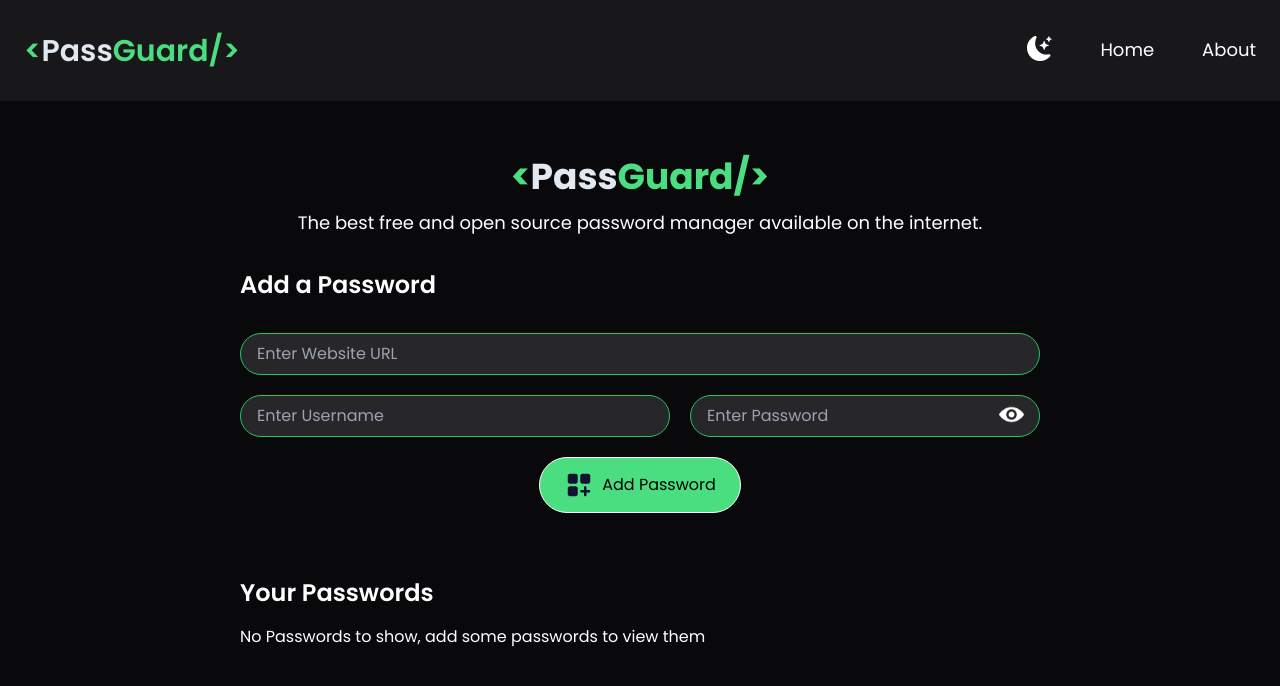
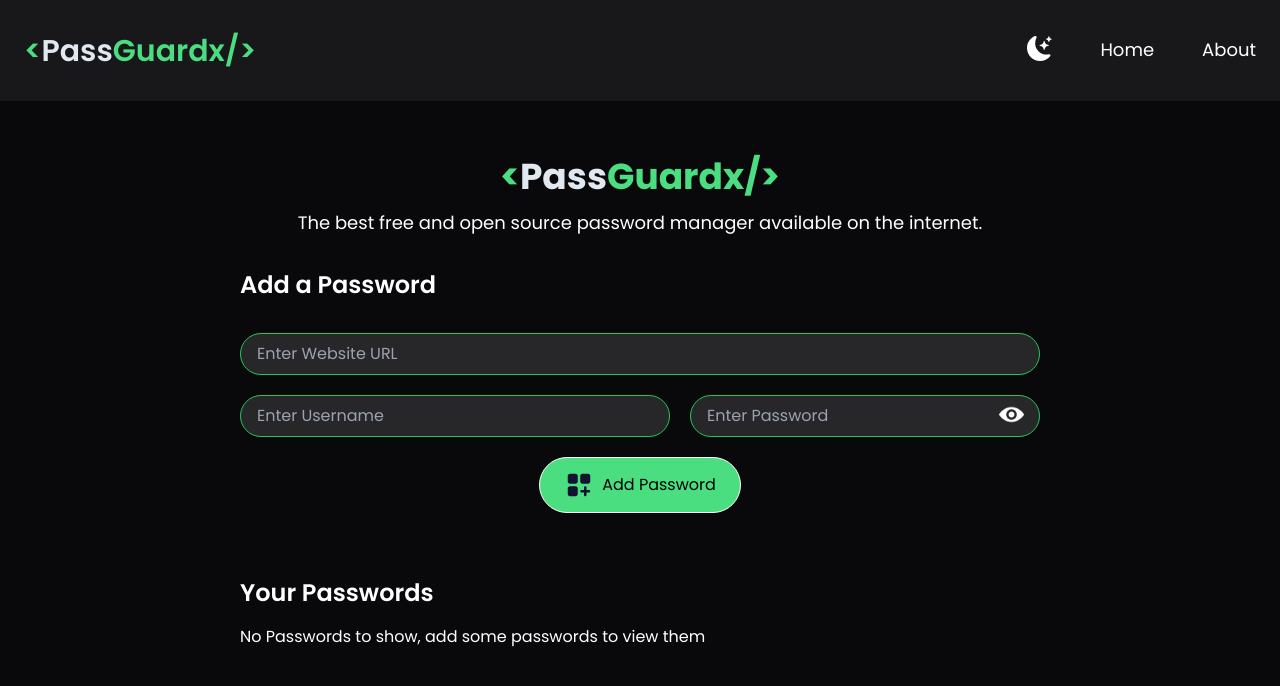
Before and after one commit to arnavnagpurkar/PassGuardx, a Next.js app: page / in a window 1280 px wide. Shown: the top 686 px of the page. Built offline with nearby package versions, Linux system fonts and the light colour scheme.

Commit message:
Changed name from 'PassGuard' to 'PassGuardx' for some reasons

```diff
--- a/package.json
+++ b/package.json
@@ -1,5 +1,5 @@
 {
-  "name": "passguard",
+  "name": "passguardx",
   "version": "0.1.0",
   "private": true,
   "scripts": {
--- a/src/app/layout.js
+++ b/src/app/layout.js
@@ -2,8 +2,8 @@ import "./globals.css";
 import Navbar from "@/components/Navbar";
 
 export const metadata = {
-  title: "PassGuard",
-  description: "PassGuard ",
+  title: "PassGuardx",
+  description: "PassGuardx is the best and the most secure password manager available on the internet. It is created by Arnav Nagpurkar ",
 };
 
 export default function RootLayout({ children }) {
--- a/src/app/page.js
+++ b/src/app/page.js
@@ -2,7 +2,7 @@
 import { useRef, useState, useEffect } from "react";
 import Image from "next/image";
 import Link from "next/link";
-import PassGuard from "@/components/PassGuard";
+import PassGuard from "@/components/PassGuardx";
 
 export default function Home() {
   const ref = useRef(null);
--- a/src/components/Navbar.js
+++ b/src/components/Navbar.js
@@ -1,7 +1,7 @@
 "use client"
 import Link from "next/link";
 import Image from "next/image";
-import PassGuard from "./PassGuard";
+import PassGuard from "./PassGuardx";
 
 function Navbar() {
   const toggleModes = () => {
--- a/src/components/PassGuard.js
+++ b/src/components/PassGuardx.js
@@ -1,13 +1,13 @@
 
-function PassGuard() {
+function PassGuardx() {
   return (
     <>
       <span className='dark:text-green-400 text-green-500'>&lt;</span>
       <span className='dark:text-slate-200 text-zinc-900'>Pass</span>
-      <span className='dark:text-green-400 text-green-600'>Guard</span>
+      <span className='dark:text-green-400 text-green-600'>Guardx</span>
       <span className='dark:text-green-400 text-green-500'>/&gt;</span>
     </>
   )
 }
 
-export default PassGuard
+export default PassGuardx
```
Also changed, not shown: 1 other file (tests, documents, lock files or other folders).
